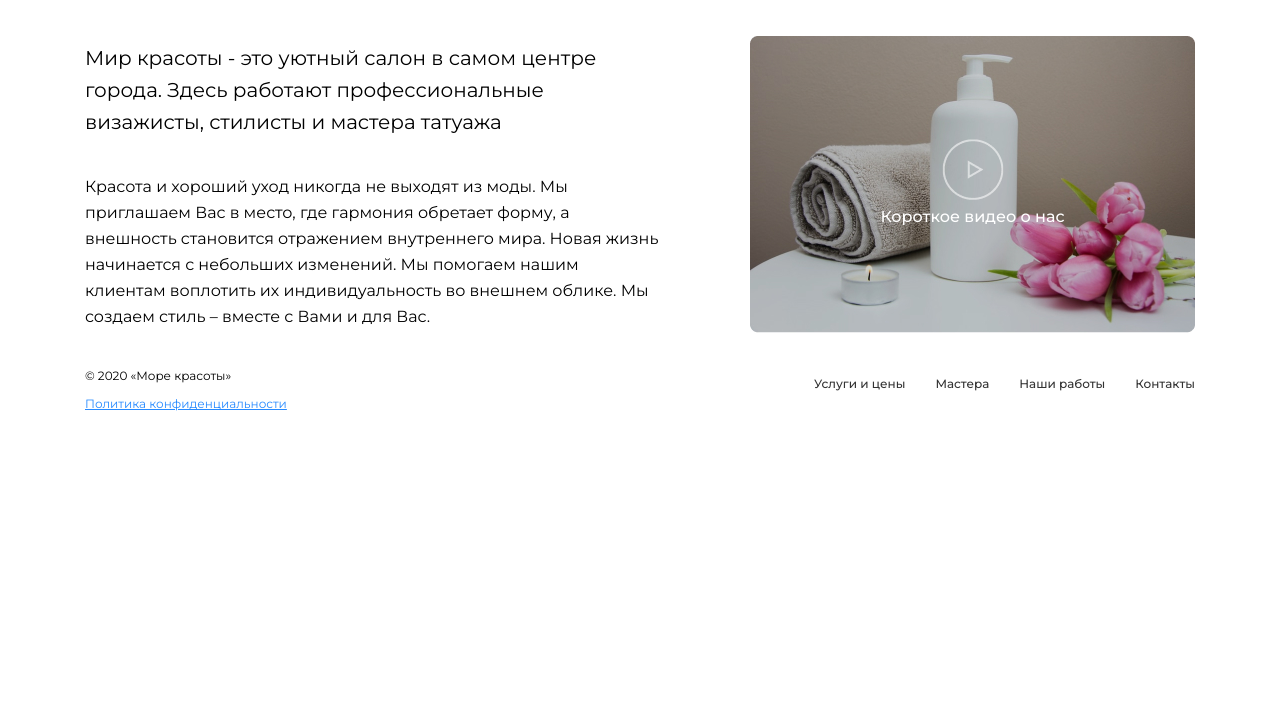
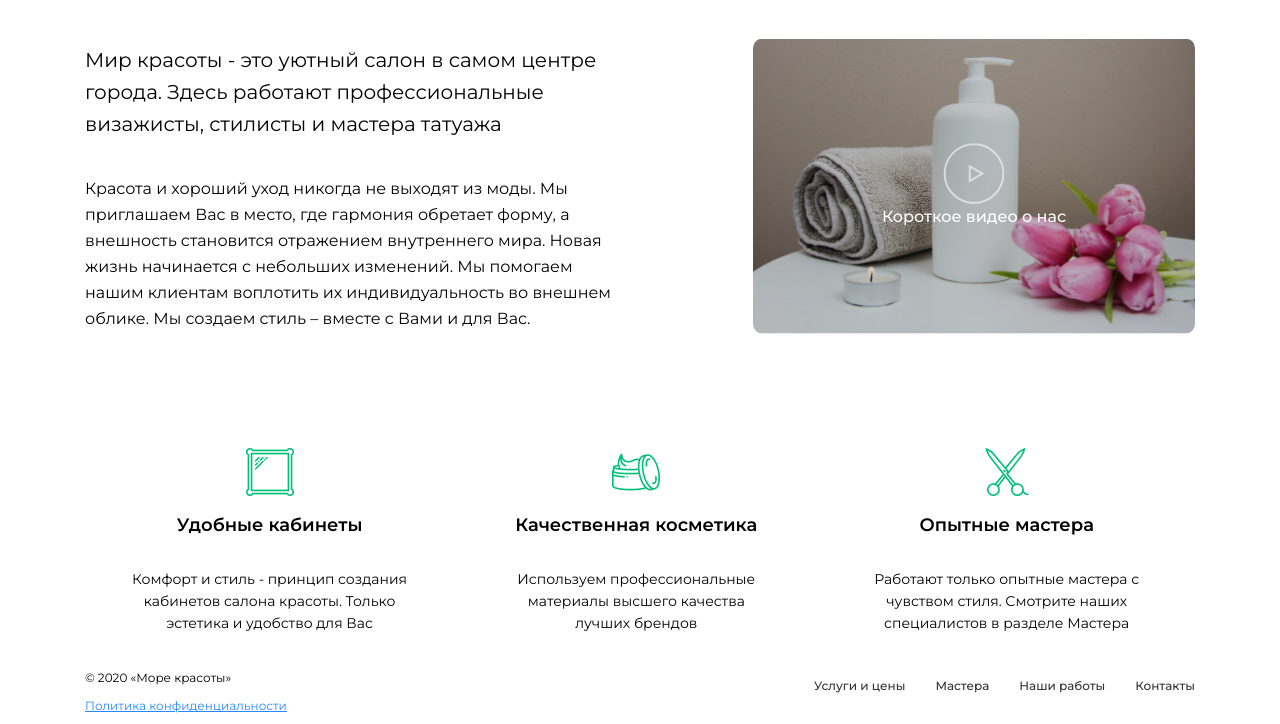
Before and after one commit to Smychenko/New, a plain HTML site: page index.html in a window 1280 px wide. Shown: the part 764-1488 px from the top of the page. Before the commit the page ends 1186 px from the top, so only its background shows below. Drawn offline with nearby package versions, Linux system fonts and the light colour scheme.

Commit message:
добавила блок преимущества

```diff
--- a/index.html
+++ b/index.html
@@ -28,24 +28,20 @@
 							<li><a href="#">Контакты</a></li>
 						</ul>
 					</nav>
-
 					<div class="phone-info">
 						<a class="number" href="tel:84996861762">8 (499) 686-17-62</a>
 						<div class="timework">с 10.00 до 19.00 без выходных</div>
 					</div>
 				</div>
-
 				<div class="header-content">
 					<div class="slogan">
 						<h1>Создай свой образ вместе с нами</h1>
 						<p class="ideal">Идеальный образ за 60 минут</p>
 						<button type="button">Записаться онлайн</button>
 					</div>
-
 					<div class="girl">
 						<img src="./images/girl.png" alt="Girl">
 					</div>
-
 					<div class="social">
 						<ul class="social-icons">
 							<li><a class="social-icon-vk" href="#"><img src="/images/vk.png" alt=""></a></li>
@@ -56,38 +52,49 @@
 				</div>
 			</div>
 		</header>
-
 		<main>
-			<div class="container">
-				<div class="">
-					<h2 class="title-name">О салоне</h2>
-				</div>
-
-				<div class="description-inner">
-					<div class="description-text">
-						<p class="mir-krasoty">Мир красоты - это уютный салон в самом центре города.
-							Здесь работают профессиональные визажисты, стилисты и мастера
-							татуажа</p>
-						<p class="krasota">
-							Красота и хороший уход никогда не выходят из моды. Мы приглашаем
-							Вас в место, где гармония обретает форму, а внешность становится
-							отражением внутреннего мира. Новая жизнь начинается с небольших изменений.
-							Мы помогаем нашим клиентам воплотить их индивидуальность во внешнем облике.
-							Мы создаем стиль – вместе с Вами и для Вас.</p>
+			<section id="about" class="section">
+				<div class="container">
+					<div class="section__header">
+						<h2 class="section__title">О салоне</h2>
 					</div>
-
-					<div class="description-video">
-						<img src="/images/video.png" alt="video">
-						<div class="button-play">
-							<a href="#"><img src="/images/iconPlay 1.png" alt=""></a>
-							<p class="play-text">Короткое видео о нас</p>
+					<div class="section__inner">
+						<div class="about__description">
+							<div class="about__description-text">
+								<p class="about__description-text about__description-text--text1">Мир красоты - это уютный салон в самом центре города. Здесь работают профессиональные визажисты, стилисты и мастера татуажа</p>
+								<p class="about__description-text about__description-text--text2">Красота и хороший уход никогда не выходят из моды. Мы приглашаем Вас в место, где гармония обретает форму, а внешность становится отражением внутреннего мира. Новая жизнь начинается с небольших изменений. Мы помогаем нашим клиентам воплотить их индивидуальность во внешнем облике. Мы создаем стиль – вместе с Вами и для Вас.</p>
+							</div>
+							<div class="about__description-video">
+								<img class="about__description-video about__description-video--img" src="./images/video.jpg" alt="video">
+								<div class="image-filter"></div>
+								<div class="button-play">
+									<a class="button-play__icon" href="#"><img src="./images/iconPlay 1.png" alt=""></a>
+									<p class="button-play__text">Короткое видео о нас</p>
+								</div>
+							</div>
+						</div>
+						<div class="advantages">
+							<div class="advantages__card">
+								<img class="advantages__img" src="./images/icon1.png" alt="icon1">
+								<h3 class="advantages__title">Удобные кабинеты</h3>
+								<p class="advantages__text">Комфорт и стиль - принцип создания кабинетов салона красоты. Только эстетика и удобство для Вас</p>
+							</div>
+							<div class="advantages__card">
+								<img class="advantages__img" src="./images/icon2.png" alt="icon2">
+								<h3 class="advantages__title">Качественная косметика</h3>
+								<p class="advantages__text">Используем профессиональные материалы высшего качества лучших брендов</p>
+							</div>
+							<div class="advantages__card">
+								<img class="advantages__img" src="./images/icon3.png" alt="icon3">
+								<h3 class="advantages__title">Опытные мастера</h3>
+								<p class="advantages__text">Работают только опытные мастера с чувством стиля. Смотрите наших специалистов в разделе Мастера</p>
+							</div>
 						</div>
 					</div>
 				</div>
-			</div>
+			</section> <!-- about -->
 
 		</main>
-
 		<footer class="footer">
 			<div class="container">
 				<div class="footer-inner">
@@ -95,7 +102,6 @@
 						<p>© 2020 «Море красоты»</p>
 						<a href="#">Политика конфиденциальности</a>
 					</div>
-
 					<nav class="navigation">
 						<ul class="navigation__list">
 							<li class="navigation__item"><a class="navigation__link" href="#">Услуги и цены</a></li>
@@ -107,8 +113,6 @@
 				</div>
 			</div>
 		</footer>
-
 	</div>
-
 </body>
 </html>
--- a/main.css
+++ b/main.css
@@ -34,13 +34,13 @@ button {
 	background: #FB9475;
 	border-radius: 24px;
 	border: none;
-	width: 203px;
-	height: 48px;
 	font-weight: 500px;
 	font-size: 14px;
 	text-align: center;
 	color: #FFF;
 	transition-duration: 0.4s;
+	display: inline-block;
+	padding: 17px 30px;
 }
 
 button:hover {
@@ -123,6 +123,9 @@ button:hover {
 	margin-bottom: 59px;
 }
 
+
+
+
 .girl {
 	position: absolute;
 	bottom: 0;
@@ -149,6 +152,9 @@ button:hover {
 	z-index: 0;
 }
 
+
+
+
 .social-icons {
 	display: flex;
 	flex-direction: column;
@@ -161,37 +167,46 @@ button:hover {
 	margin-bottom: 16px;
 }
 
-.description-inner {
+
+
+
+.section__title {
+	margin-top: 100px;
+	font-size: 48px;
+	font-weight: 700;
+	line-height: 60px;
+}
+.about__description {
 	display: flex;
 	justify-content: space-between;
 }
-
-.description-text {
+.about__description-text {
 	display: flex;
 	flex-direction: column;
-	margin-right: 90px;
+	margin-right: 60px;
 }
-
-.mir-krasoty {
+.about__description-text--text1 {
 	font-size: 20px;
 	font-weight: 400;
 	line-height: 32px;
 }
-
-.krasota {
+.about__description-text--text2 {
 	font-size: 16px;
 	font-weight: 400;
 	line-height: 26px;
 }
-
-.description-video {
+.about__description-video {
 	display: flex;
 	justify-content: center;
 	align-items: center;
 	position: relative;
 	z-index: 0;
 }
-
+.about__description-video--img {
+	max-width: 445px;
+	max-height: 296px;
+	border-radius: 10px;
+}
 .button-play {
 	display: flex;
 	flex-direction: column;
@@ -199,13 +214,41 @@ button:hover {
 	position: absolute;
 	z-index: 1;
 }
-
-.play-text {
+.button-play__icon {
+	max-height: 61px;
+}
+.button-play__text {
 	font-weight: 500;
 	font-size: 16px;
 	line-height: 26px;
 	color: #FFF;
 	margin: 0;
+}
+.advantages {
+	display: flex;
+	justify-content: space-between;
+	margin-top: 100px;
+	gap: 30px;
+}
+.advantages__card {
+	display: flex;
+	flex-direction: column;
+	align-items: center;
+	padding: 0 30px;
+}
+.advantages__img {
+	max-height: 48px;
+}
+.advantages__title {
+	font-weight: 600;
+	font-size: 18px;
+	line-height: 22px;
+}
+.advantages__text {
+	text-align: center;
+	font-weight: 400;
+	font-size: 14px;
+	line-height: 22px;
 }
 
 .footer {
```
Also changed, not shown: fonts/Montserrat-VariableFont_wght.ttf (deleted), images/icon1.png (added), images/icon2.png (added), images/icon3.png (added), images/ivanova.jpg (added), images/kalilova.jpg (added), images/kiseleva.jpg (added), images/krasnova.jpg (added), images/manicure.jpg (added), images/video.jpg (renamed from images/video.png).
